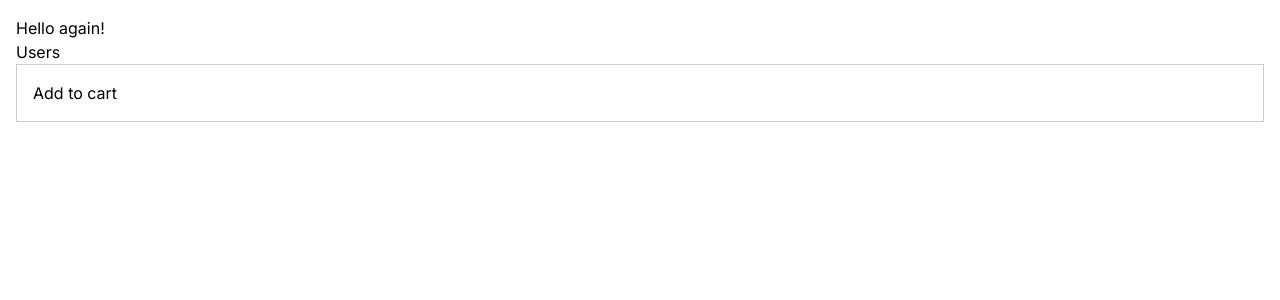
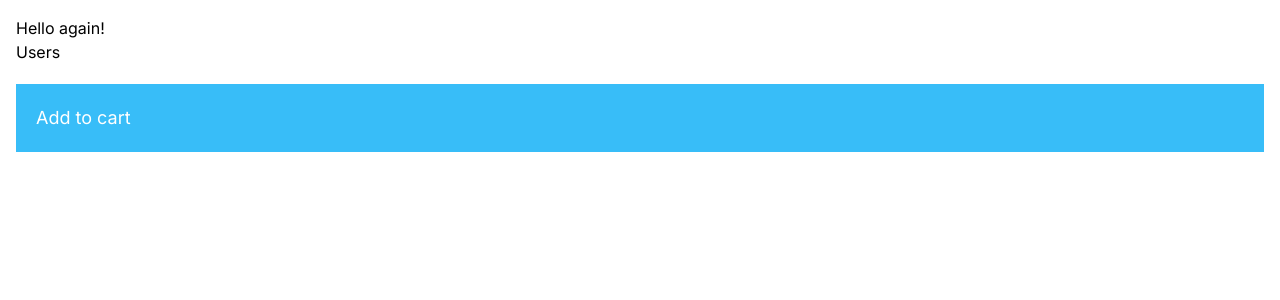
Before and after one commit to AaminRepos/NextJs001, a Next.js app: page / in a window 1280 px wide. Shown: the top 300 px of the page. Built offline with nearby package versions, Linux system fonts and the light colour scheme.

Commit message:
Tailwind CSS

```diff
--- a/app/components/ProductCard/ProductCard.tsx
+++ b/app/components/ProductCard/ProductCard.tsx
@@ -1,10 +1,14 @@
 import AddToCart from "../AddToCart";
 import React from "react";
-import styles from "./ProductCart.module.css";
 
 const ProductCard = () => {
   return (
-    <div className={styles.card}>
+    <div className='
+      bg-sky-400
+        p-5 my-5
+        text-white
+        text-lg
+        hover:bg-sky-900'>
       <AddToCart />
     </div>
   );
```
